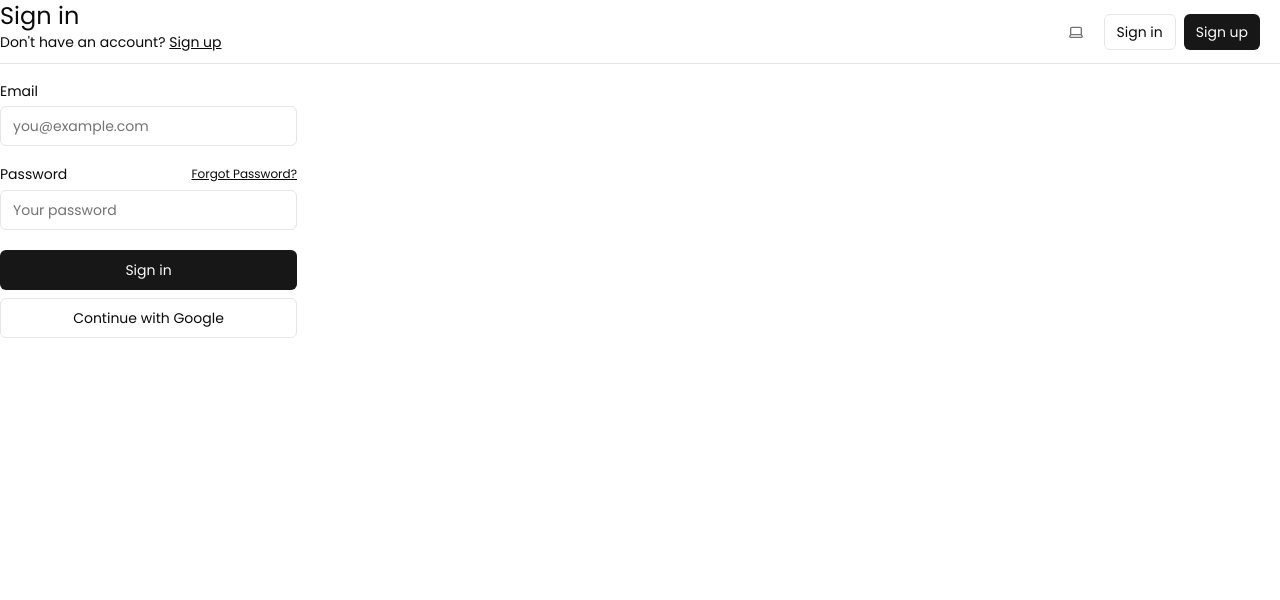
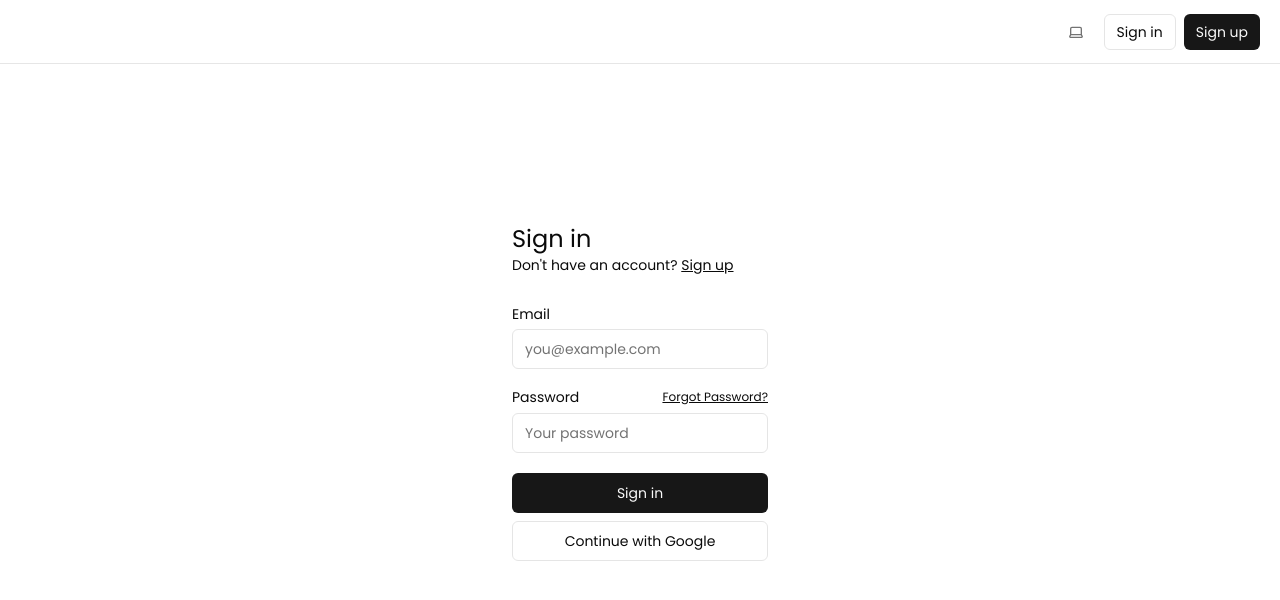
Before and after one commit to arjohnsonn/forty, a Next.js app: page /sign-in in a window 1280 px wide. Shown: the top 600 px of the page. Built offline with nearby package versions, Linux system fonts and the light colour scheme; no server answers.

Commit message:
fix: padding

```diff
--- a/app/(auth-pages)/forgot-password/page.tsx
+++ b/app/(auth-pages)/forgot-password/page.tsx
@@ -12,7 +12,7 @@ export default async function ForgotPassword(props: {
   const searchParams = await props.searchParams;
   return (
     <>
-      <form className="flex-1 flex flex-col w-full gap-2 text-foreground [&>input]:mb-6 min-w-64 max-w-64 mx-auto">
+      <form className="flex flex-col min-w-64 max-w-64 mx-auto">
         <div>
           <h1 className="text-2xl font-medium">Reset Password</h1>
           <p className="text-sm text-secondary-foreground">
@@ -31,7 +31,6 @@ export default async function ForgotPassword(props: {
           <FormMessage message={searchParams} />
         </div>
       </form>
-      <SmtpMessage />
     </>
   );
 }
--- a/app/(auth-pages)/layout.tsx
+++ b/app/(auth-pages)/layout.tsx
@@ -4,6 +4,8 @@ export default async function Layout({
   children: React.ReactNode;
 }) {
   return (
-    <div className="max-w-7xl flex flex-col gap-12 items-start">{children}</div>
+    <div className="flex flex-col items-center justify-center min-h-screen w-full p-4">
+      {children}
+    </div>
   );
 }
--- a/app/(auth-pages)/sign-in/page.tsx
+++ b/app/(auth-pages)/sign-in/page.tsx
@@ -8,7 +8,7 @@ import Link from "next/link";
 export default async function Login(props: { searchParams: Promise<Message> }) {
   const searchParams = await props.searchParams;
   return (
-    <form className="flex-1 flex flex-col min-w-64">
+    <form className="flex flex-col min-w-64 max-w-64 mx-auto">
       <h1 className="text-2xl font-medium">Sign in</h1>
       <p className="text-sm text-foreground">
         Don't have an account?{" "}
--- a/app/(auth-pages)/sign-up/page.tsx
+++ b/app/(auth-pages)/sign-up/page.tsx
@@ -58,7 +58,6 @@ export default async function Signup(props: {
           <FormMessage message={searchParams} />
         </div>
       </form>
-      <SmtpMessage />
     </>
   );
 }
--- a/app/protected/reset-password/page.tsx
+++ b/app/protected/reset-password/page.tsx
@@ -9,7 +9,7 @@ export default async function ResetPassword(props: {
 }) {
   const searchParams = await props.searchParams;
   return (
-    <form className="flex flex-col w-full max-w-md p-4 gap-2 [&>input]:mb-4">
+    <form className="flex flex-col min-w-64 max-w-64 mx-auto">
       <h1 className="text-2xl font-medium">Reset password</h1>
       <p className="text-sm text-foreground/60">
         Please enter your new password below.
--- a/components/form-message.tsx
+++ b/components/form-message.tsx
@@ -5,7 +5,7 @@ export type Message =
 
 export function FormMessage({ message }: { message: Message }) {
   return (
-    <div className="flex flex-col gap-2 w-full max-w-md text-sm">
+    <div className="flex flex-col gap-2 w-full max-w-md text-sm mt-2">
       {"success" in message && (
         <div className="text-foreground border-l-2 border-foreground px-4">
           {message.success}
```
